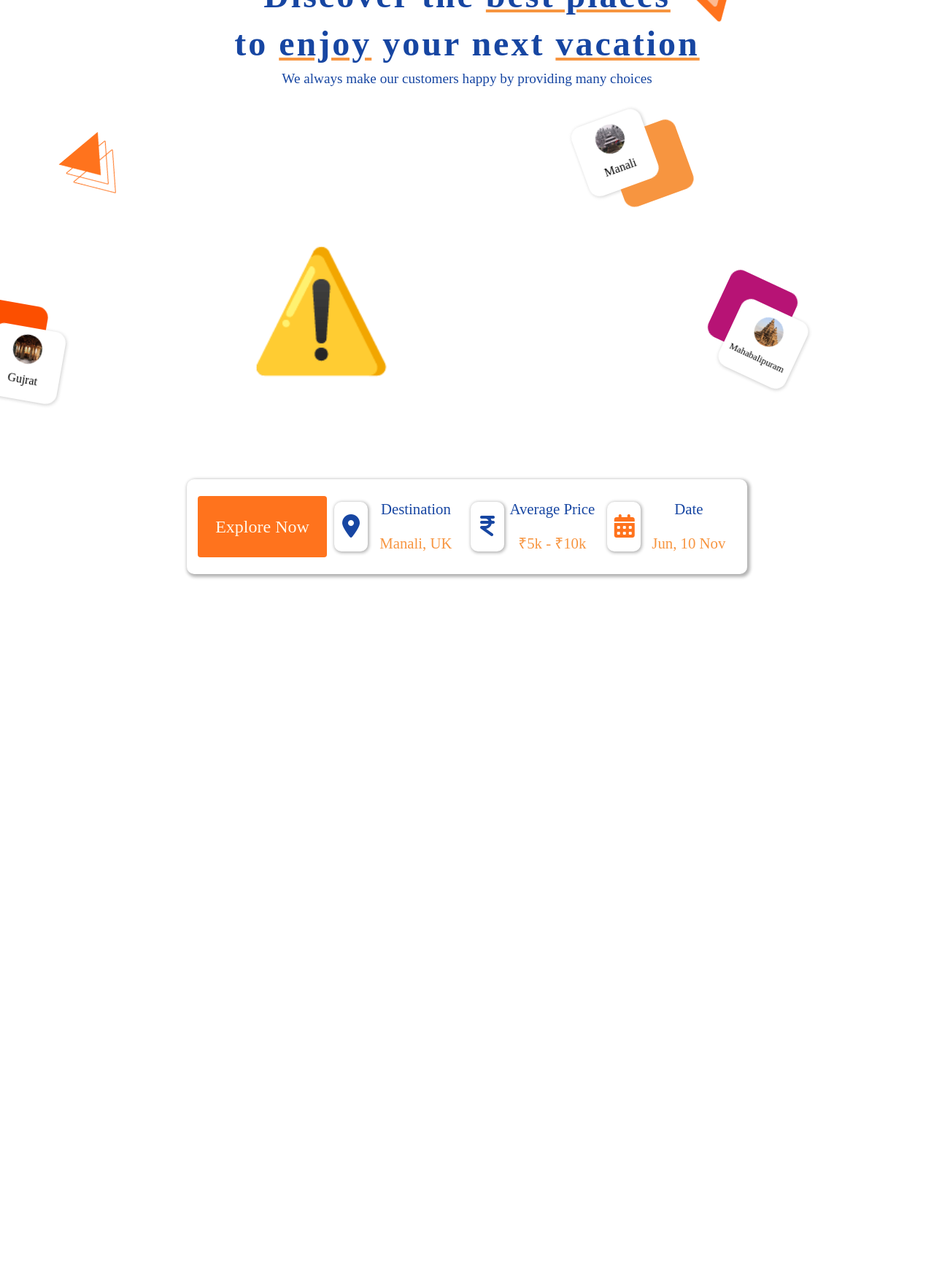
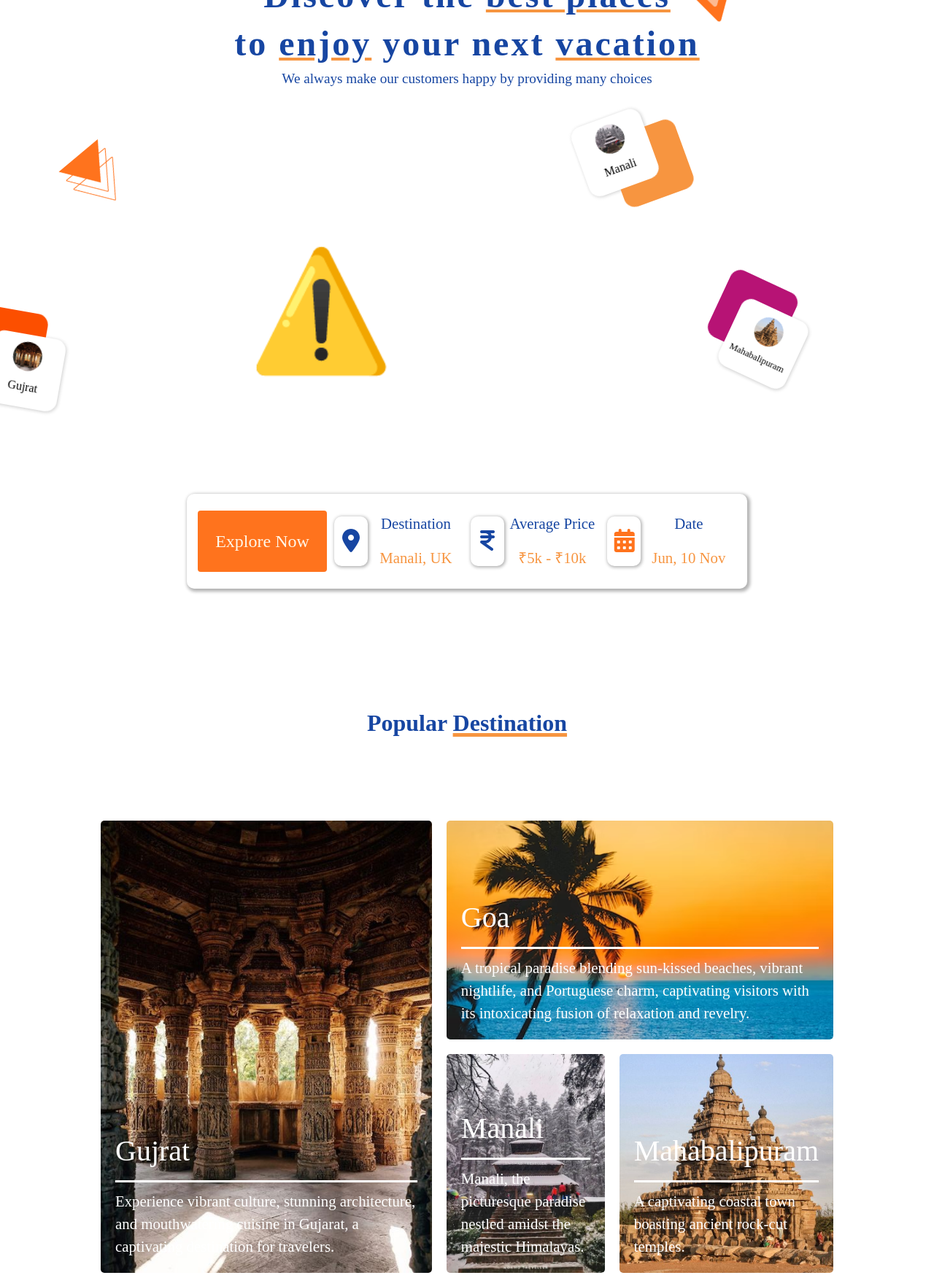
Before and after one commit to rahul-nagvadia/Pravas, a Django app: page /pravas/ in a window 1280 px wide. Shown: the part 136-1899 px from the top of the page at 73% size. Before the commit the page ends 929 px from the top, so only its background shows below. Run offline with Django 4.2, Linux system fonts and the light colour scheme; some libraries are stand-ins or nearby versions; some web fonts are replaced.

Commit message:
Destinations and Themes section

```diff
--- a/static/pravas/css/index.css
+++ b/static/pravas/css/index.css
@@ -161,11 +161,17 @@
 .landing-left {
   flex-basis: 0.25;
   position: relative;
+  z-index: -10;
 }
 
 .lading-right {
   flex-basis: 0.25;
   position: relative;
+  z-index: -10;
+}
+
+.landing-animation {
+  margin-bottom: 20px;
 }
 
 .tri1 {
@@ -280,6 +286,7 @@
   padding: 10px;
   display: flex;
   flex-direction: row;
+
   justify-content: space-around;
   align-items: center;
   margin-top: -70px;
@@ -336,3 +343,177 @@
   cursor: pointer;
   outline: none;
 }
+
+/* ///Destinations//// */
+
+.heading {
+  font-weight: 600;
+  font-size: 2rem;
+  color: #1746a2;
+  margin-top: 150px;
+}
+
+.heading > span {
+  text-decoration: underline #f79540 5px;
+}
+
+.destinations {
+  display: grid;
+  grid-template-columns: repeat(4, 1fr);
+  grid-template-rows: repeat(3, 1fr);
+  width: 80vw;
+  height: 120vh;
+  margin-top: 100px;
+}
+
+.item {
+  padding: 20px;
+  margin: 10px;
+  border-radius: 5px;
+  display: flex;
+  flex-direction: column;
+  justify-content: space-between;
+}
+.item:hover {
+  box-shadow: inset 0 0 1000px rgba(0, 0, 0, 0.5), 15px 10px #f79540;
+  padding: 50px;
+}
+
+.item > hr {
+  height: 3px;
+  background-color: #fff;
+  border: none;
+  margin: 10px 0;
+}
+
+.place {
+  font-size: 2.5rem;
+  color: #fff;
+  margin-top: auto;
+}
+
+.lines {
+  color: #fff;
+  font-size: 1.3rem;
+}
+
+.item:nth-of-type(1) {
+  background-image: url(../../images/gujrat.jpg);
+  background-position: center;
+  background-repeat: no-repeat;
+  background-size: cover;
+  grid-column-start: 1;
+  grid-column-end: 3;
+  grid-row-start: 1;
+  grid-row-end: 3;
+}
+.item:nth-of-type(2) {
+  background-image: url(../../images/goa.avif);
+  background-position: center;
+  background-repeat: no-repeat;
+  background-size: cover;
+  grid-row: 1;
+  grid-column-start: 3;
+  grid-column-end: 5;
+}
+
+.item:nth-of-type(3) {
+  background-image: url(../../images/manali.jpg);
+  background-position: center;
+  background-repeat: no-repeat;
+  background-size: cover;
+  grid-row: 2;
+  grid-column: 3;
+}
+
+.item:nth-of-type(4) {
+  background-image: url(../../images/mahabalipuram.jpg);
+  background-position: center;
+  background-repeat: no-repeat;
+  background-size: cover;
+  grid-row: 2;
+  grid-column: 4;
+}
+
+.item:nth-of-type(5) {
+  background-image: url(../../images/rajasthan.avif);
+  background-position: center;
+  background-repeat: no-repeat;
+  background-size: cover;
+  grid-row: 3;
+  grid-column-start: 1;
+  grid-column-end: 3;
+}
+
+.item:nth-of-type(6) {
+  background-image: url(../../images/lonavala.jpg);
+  background-position: center;
+  background-repeat: no-repeat;
+  background-size: cover;
+  grid-row: 3;
+  grid-column-start: 3;
+  grid-column-end: 5;
+}
+
+/* //////////Themes//////////// */
+
+.themes {
+  width: 80vw;
+  display: flex;
+  justify-content: space-around;
+  align-items: center;
+  margin: 100px 0px;
+}
+
+.theme {
+  display: flex;
+  flex-direction: column;
+  height: 200px;
+  width: 200px;
+  border-radius: 10px;
+  background-color: #000000;
+  box-shadow: 5px 5px 20px #fb9250;
+  margin: 10px;
+}
+
+.theme:nth-of-type(1) {
+  background-image: url(../../images/honeymoon.png);
+  background-position: center;
+  background-size: cover;
+  background-repeat: no-repeat;
+}
+
+.theme:nth-of-type(2) {
+  background-image: url(../../images/summer.png);
+  background-position: center;
+  background-size: cover;
+  background-repeat: no-repeat;
+}
+
+.theme:nth-of-type(3) {
+  background-image: url(../../images/winter.png);
+  background-position: center;
+  background-size: cover;
+  background-repeat: no-repeat;
+}
+
+.theme:nth-of-type(4) {
+  background-image: url(../../images/weekend.png);
+  background-position: center;
+  background-size: cover;
+  background-repeat: no-repeat;
+}
+
+.theme:nth-of-type(5) {
+  background-image: url(../../images/adventure.png);
+  background-position: center;
+  background-size: cover;
+  background-repeat: no-repeat;
+}
+
+.text {
+  font-size: 1.2rem;
+  color: #1746a2;
+  margin-top: auto;
+  padding: 10px;
+}
--- a/templates/home.html
+++ b/templates/home.html
@@ -105,18 +105,76 @@
         </div>
       </div>
     </div>
-    <!-- <div class="heading">
+    <div class="heading">
       Popular <span> Destination </span>
-    </div> -->
-    <!-- <div class="destination">
-      <div></div>
-      <div></div>
-      <div></div>
-      <div></div>
-      <div></div>
-      <div></div>
-      <div></div>
-    </div> -->
+    </div>
+    <div class="destinations">
+      <div class="item">
+        <div class="place">Gujrat</div>
+        <hr>
+        <div class="lines">Experience vibrant culture, stunning architecture, and mouthwatering cuisine in Gujarat, a
+          captivating destination for travelers.
+        </div>
+      </div>
+      <div class="item">
+        <div class="place">Goa</div>
+        <hr>
+        <div class="lines">A tropical paradise blending sun-kissed beaches, vibrant nightlife, and Portuguese charm,
+          captivating visitors with its intoxicating fusion of relaxation and revelry.
+        </div>
+      </div>
+      <div class="item">
+        <div class="place">Manali</div>
+        <hr>
+        <div class="lines">Manali, the picturesque paradise nestled amidst the majestic Himalayas.
+        </div>
+      </div>
+      <div class="item">
+        <div class="place">Mahabalipuram</div>
+        <hr>
+        <div class="lines">A captivating coastal town boasting ancient rock-cut temples.
+        </div>
+      </div>
+      <div class="item">
+        <div class="place">Rajasthan</div>
+        <hr>
+        <div class="lines">A vibrant tapestry of majestic forts, colorful festivals, and desert landscapes that
+          captivate the hearts of travelers.
+        </div>
+      </div>
+      <div class="item">
+        <div class="place">Lonavala</div>
+        <hr>
+        <div class="lines">A picturesque hill station nestled amidst lush greenery, offering breathtaking views, serene
+          lakes, and a rejuvenating escape from city life.
+        </div>
+      </div>
+    </div>
+
+    <div class="heading">
+      Explore <span> Themes </span>
+    </div>
+    <div class="themes">
+      <div class="theme">
+        <div class="text">Honeymoon</div>
+      </div>
+      <div class="theme">
+        <div class="text">Summer</div>
+      </div>
+      <div class="theme">
+        <div class="text">Winter</div>
+      </div>
+      <div class="theme">
+        <div class="text">Weekend</div>
+      </div>
+      <div class="theme">
+        <div class="text">Adventure</div>
+      </div>
+    </div>
+
+    <div class="About Us">
+
+    </div>
   </div>
 
 
```
Also changed, not shown: static/images/adventure.png (added), static/images/goa.avif (added), static/images/honeymoon.png (added), static/images/lonavala.jpg (added), static/images/rajasthan.avif (added), static/images/rajasthan.jpg (added), static/images/summer.png (added), static/images/weekend.png (added), static/images/winter.png (added).
